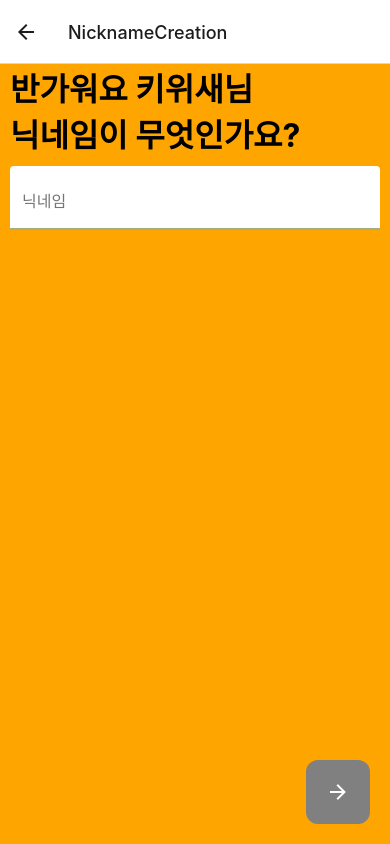
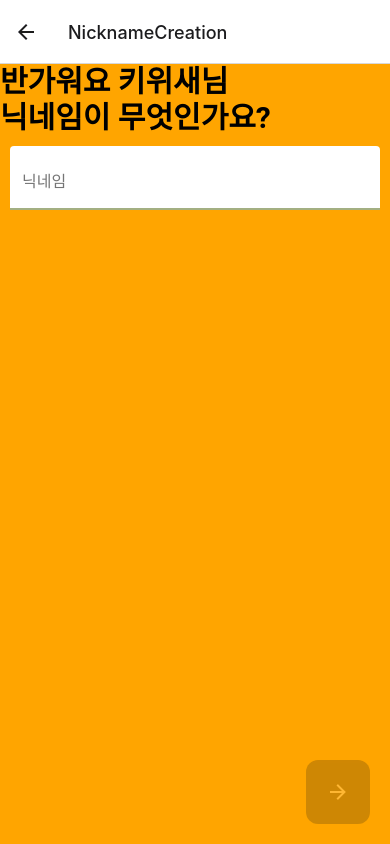
Before and after one commit to CCC-org/keewe-app, a React Native app: screen /NicknameCreation in a window 390 px wide. Built offline with nearby package versions, Linux system fonts and the light colour scheme.

Commit message:
테마적용

```diff
--- a/App.tsx
+++ b/App.tsx
@@ -2,24 +2,23 @@ import React from 'react';
 import { StatusBar } from 'expo-status-bar';
 import { NavigationContainer } from '@react-navigation/native';
 import useCachedResources from './hooks/useCachedResources';
-import useColorScheme from './hooks/useColorScheme';
 import NicknameCreationScreen from './screens/NicknameCreationScreen';
 import { RootScreen } from './navigation';
-import { SafeAreaView } from 'react-native-safe-area-context';
-import { Text } from 'react-native-paper';
+import { Provider as PaperProvider } from 'react-native-paper';
+import light from './theme/light';
 import { createNativeStackNavigator } from '@react-navigation/native-stack';
 
 const Stack = createNativeStackNavigator();
 
 export default function App() {
   const isLoadingComplete = useCachedResources();
-  const colorScheme = useColorScheme();
 
   if (!isLoadingComplete) {
     return null;
   } else {
     return (
       <>
+        <PaperProvider theme={light}>
           <NavigationContainer>
             <Stack.Navigator>
               <Stack.Screen name="Root" component={RootScreen} />
@@ -27,6 +26,7 @@ export default function App() {
             </Stack.Navigator>
           </NavigationContainer>
           <StatusBar style="dark" />
+        </PaperProvider>
       </>
     );
   }
--- a/components/BlackNextButton.tsx
+++ b/components/BlackNextButton.tsx
@@ -1,12 +1,6 @@
-import {
-	View,
-	Text,
-	StyleSheet,
-	KeyboardAvoidingView,
-	Platform,
-} from 'react-native';
-import React, { useEffect } from 'react';
-import { IconButton } from 'react-native-paper';
+import { View, StyleSheet } from 'react-native';
+import React from 'react';
+import { IconButton, useTheme } from 'react-native-paper';
 
 interface BlackNextBottonProps {
   isActive: boolean;
@@ -15,22 +9,16 @@ interface BlackNextBottonProps {
 
 const BlackNextButton = (props: BlackNextBottonProps) => {
   const { isActive, handlePress } = props;
-
-
-
+  const theme = useTheme();
   return (
     <View
       style={{
         ...styles.nextButtonContainer,
-				backgroundColor: isActive ? 'black' : 'grey',
+        backgroundColor: theme.colors.graphic.black,
+        opacity: isActive ? 1 : 0.2,
       }}
     >
-			<IconButton
-				icon="arrow-right"
-				color="white"
-				size={24}
-				onPress={handlePress}
-			/>
+      <IconButton icon="arrow-right" color="white" size={24} onPress={handlePress} />
     </View>
   );
 };
--- a/components/EditScreenInfo.tsx
+++ b/components/EditScreenInfo.tsx
@@ -38,8 +38,7 @@ export default function EditScreenInfo({ path }: { path: string }) {
       <View style={styles.helpContainer}>
         <TouchableOpacity onPress={handleHelpPress} style={styles.helpLink}>
           <Text style={styles.helpLinkText} lightColor={Colors.light.tint}>
-						Tap here if your app doesn't automatically update after making
-						changes
+            Tap here if your app doesn't automatically update after making changes
           </Text>
         </TouchableOpacity>
       </View>
--- a/components/TextInputDetail.tsx
+++ b/components/TextInputDetail.tsx
@@ -1,7 +1,6 @@
-import { View, Text, StyleSheet } from 'react-native';
+import { View } from 'react-native';
 import React from 'react';
-import { SafeAreaView } from 'react-native-safe-area-context';
-import { TextInput } from 'react-native-paper';
+import { TextInput, Text, useTheme } from 'react-native-paper';
 
 interface TextInputDetailProps {
   setInputValue: (input: string) => void;
@@ -11,18 +10,13 @@ interface TextInputDetailProps {
   placeholder: string;
 }
 
-let name:string = 'jihoon'
-let count:number = 1;
-let isTrue:boolean = true;
-const arr:number[] = [1,2,3,4]
-
-
 const TextInputDetail = (props: TextInputDetailProps) => {
   const { setInputValue, inputValue, infoText, label, placeholder } = props;
+  const theme = useTheme();
   return (
     <>
       <View>
-				<Text style={styles.detailInfoText}>{infoText}</Text>
+        <Text style={theme.fonts.text.display}>{infoText}</Text>
       </View>
       <TextInput
         label={label}
@@ -37,14 +31,4 @@ const TextInputDetail = (props: TextInputDetailProps) => {
   );
 };
 
-const styles = StyleSheet.create({
-	detailInfoText: {
-		marginLeft: 10,
-		marginTop: 0,
-		fontSize: 32,
-		fontWeight: 'bold',
-		textAlign: 'left',
-	},
-});
-
 export default TextInputDetail;
--- a/screens/NicknameCreationScreen.tsx
+++ b/screens/NicknameCreationScreen.tsx
@@ -1,4 +1,4 @@
-import { StyleSheet, View, Text } from 'react-native';
+import { StyleSheet, View } from 'react-native';
 import React, { useState, useEffect } from 'react';
 import { SafeAreaView } from 'react-native-safe-area-context';
 import TextInputDetail from '../components/TextInputDetail';
--- /dev/null
+++ b/theme/light.ts
@@ -0,0 +1,197 @@
+/* eslint-disable @typescript-eslint/no-namespace */
+import { DefaultTheme } from 'react-native-paper';
+
+declare global {
+  namespace ReactNativePaper {
+    interface ThemeColors {
+      brand: {
+        primary: {
+          main: string;
+          container: string;
+        };
+        onprimary: {
+          main: string;
+          container: string;
+        };
+        surface: {
+          main: string;
+          container: string;
+        };
+      };
+      graphic: {
+        black: string;
+        white: string;
+        blue: string;
+        sky: string;
+        purple: string;
+        violet: string;
+        pink: string;
+        red: string;
+        coral: string;
+        yellow: string;
+        orange: string;
+        green: string;
+        marine: string;
+      };
+      system: {
+        success: string;
+        error: string;
+      };
+    }
+    interface ThemeFonts {
+      text: {
+        color: string;
+        display: {
+          fontWeight: any;
+          fontSize: number;
+          lineHeight: number;
+        };
+        headline1: {
+          fontWeight: any;
+          fontSize: number;
+          lineHeight: number;
+        };
+        headline2: {
+          fontWeight: any;
+          fontSize: number;
+          lineHeight: number;
+        };
+        footnote: {
+          fontWeight: any;
+          fontSize: number;
+          lineHeight: number;
+        };
+        caption1: {
+          fontWeight: any;
+          fontSize: number;
+          lineHeight: number;
+        };
+        body1: {
+          regular: {
+            fontWeight: any;
+            fontSize: number;
+            lineHeight: number;
+          };
+          bold: {
+            fontWeight: any;
+            fontSize: number;
+            lineHeight: number;
+          };
+        };
+        body2: {
+          regular: {
+            fontWeight: any;
+            fontSize: number;
+            lineHeight: number;
+          };
+          bold: {
+            fontWeight: any;
+            fontSize: number;
+            lineHeight: number;
+          };
+        };
+      };
+    }
+    interface Theme {
+      myOwnProperty: boolean;
+    }
+  }
+}
+
+const BRAND = {
+  primary: {
+    main: '#B2E817',
+    container: '##E0F6A2',
+  },
+  onprimary: {
+    main: '#121314',
+    container: '#486006',
+  },
+  surface: {
+    main: '#F8F8F4',
+    container: '#E2D9CF',
+  },
+};
+
+const GRAPHIC = {
+  black: '#121314',
+  white: '#FFFFFF',
+  blue: '#2E6DE8',
+  sky: '#19A9FA',
+  purple: '#9350E9',
+  violet: '#7545FF',
+  pink: '#FF55BA',
+  red: '#F24822',
+  coral: '#FF7163',
+  yellow: '#FFD600',
+  orange: '#FF9417',
+  green: '#09CE84',
+  marine: '#0FA7B0',
+};
+
+const TEXT = {
+  color: GRAPHIC.black,
+  display: {
+    fontWeight: '700',
+    fontSize: 30,
+    lineHeight: 36,
+  },
+  headline1: {
+    fontWeight: '700',
+    fontSize: 22,
+    lineHeight: 28,
+  },
+  headline2: {
+    fontWeight: '700',
+    fontSize: 18,
+    lineHeight: 20,
+  },
+  footnote: {
+    fontWeight: '400',
+    fontSize: 14,
+    lineHeight: 16,
+  },
+  caption1: {
+    fontWeight: '400',
+    fontSize: 14,
+    lineHeight: 16,
+  },
+  body1: {
+    regular: {
+      fontWeight: '400',
+      fontSize: 16,
+      lineHeight: 24,
+    },
+    bold: {
+      fontWeight: '700',
+      fontSize: 16,
+      lineHeight: 24,
+    },
+  },
+  body2: {
+    regular: {
+      fontWeight: '400',
+      fontSize: 14,
+      lineHeight: 20,
+    },
+    bold: {
+      fontWeight: '700',
+      fontSize: 14,
+      lineHeight: 20,
+    },
+  },
+};
+
+const SYSTEM = {
+  success: '#2E6DE8',
+  error: '#F24822',
+};
+
+const theme = {
+  ...DefaultTheme,
+  myOwnProperty: true,
+  colors: { ...DefaultTheme.colors, brand: BRAND, graphic: GRAPHIC, system: SYSTEM },
+  fonts: { ...DefaultTheme.fonts, text: TEXT },
+};
+
+export default theme;
--- a/types.tsx
+++ b/types.tsx
@@ -8,7 +8,9 @@ import { CompositeScreenProps, NavigatorScreenParams } from '@react-navigation/n
 import { NativeStackScreenProps } from '@react-navigation/native-stack';
 
 declare global {
+  // eslint-disable-next-line @typescript-eslint/no-namespace
   namespace ReactNavigation {
+    // eslint-disable-next-line @typescript-eslint/no-empty-interface
     interface RootParamList extends RootStackParamList {}
   }
 }
```
Lines whose indentation alone changed are shown as unchanged.
